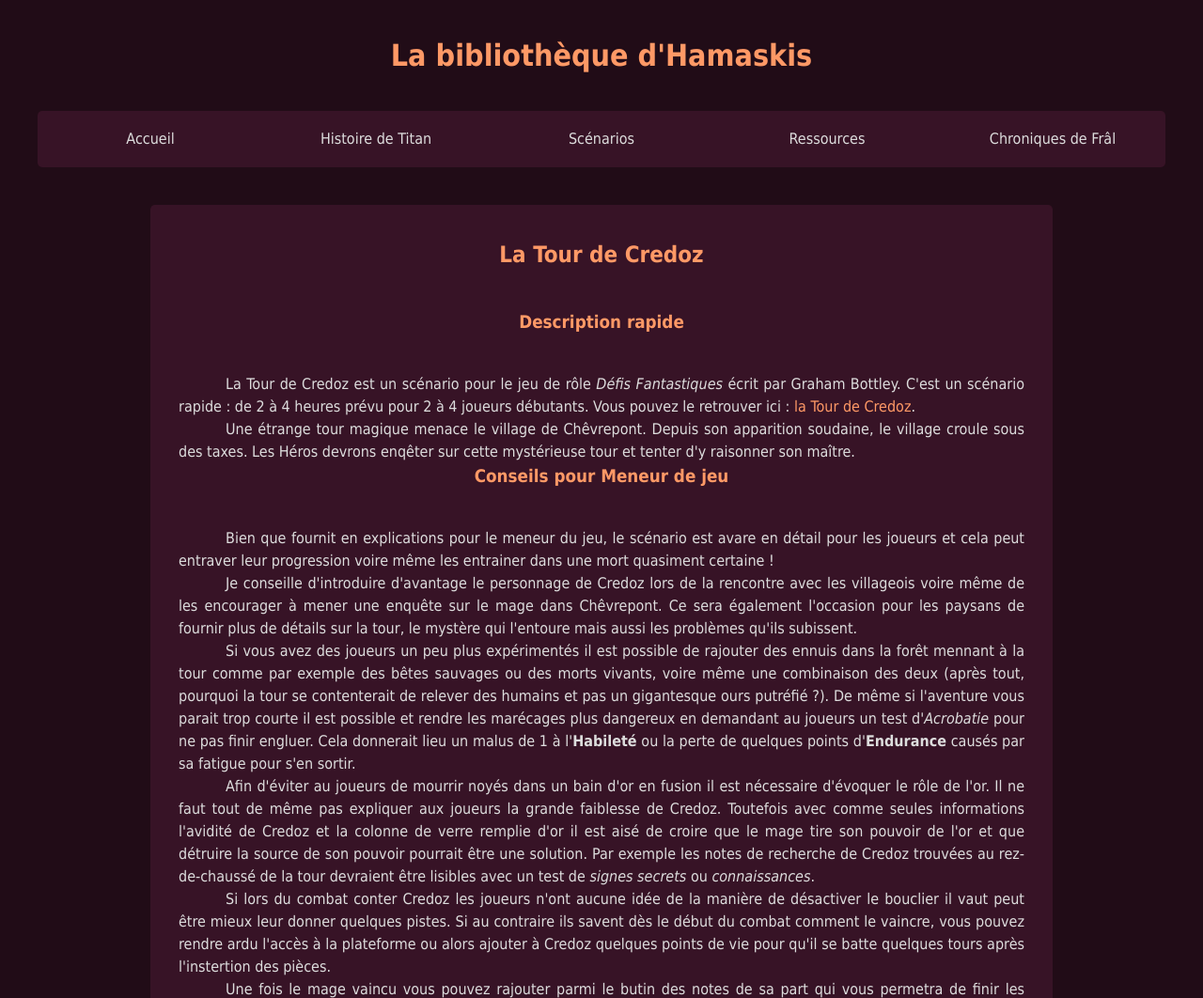
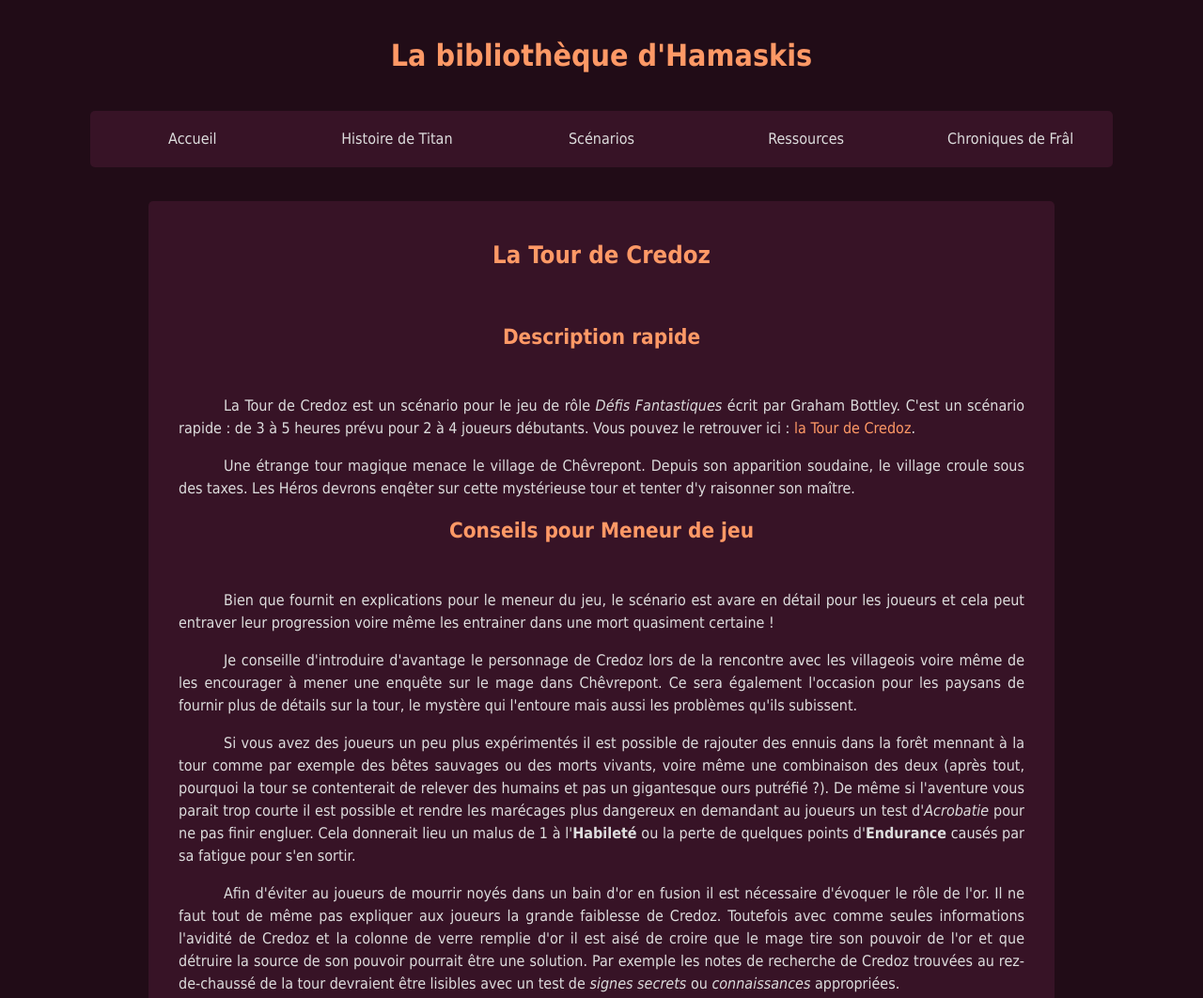
Before and after one commit to EsyArda/web, a plain HTML site: page projet web/scenarios/credoz.html in a window 1280 px wide. Shown: the top 1062 px of the page at 94% size. Drawn offline with Linux system fonts and the light colour scheme.

Commit message:
Correctifs notemment pour avoir des tailles relatives

```diff
--- a/projet web/scenarios/credoz.html
+++ b/projet web/scenarios/credoz.html
@@ -45,7 +45,7 @@
 
     <h3>Description rapide</h3>
     <p>
-            La Tour de Credoz est un scénario pour le jeu de rôle <em>Défis     Fantastiques</em> écrit par Graham Bottley. C'est un scénario rapide : de 2 à 4 heures prévu pour 2 à 4 joueurs débutants. Vous pouvez le retrouver ici : <a href="tourCredoz.pdf"> la Tour de Credoz</a>.
+        La Tour de Credoz est un scénario pour le jeu de rôle <em>Défis     Fantastiques</em> écrit par Graham Bottley. C'est un scénario rapide : de 3 à 5 heures prévu pour 2 à 4 joueurs débutants. Vous pouvez le retrouver ici : <a href="tourCredoz.pdf"> la Tour de Credoz</a>.
     </p>
     <p>
         Une étrange tour magique menace le village de Chêvrepont. Depuis son apparition soudaine, le village croule sous des taxes. Les Héros devrons enqêter sur cette mystérieuse tour et tenter d'y raisonner son maître.
@@ -63,7 +63,7 @@
         Si vous avez des joueurs un peu plus expérimentés il est possible de rajouter des ennuis dans la forêt mennant à la tour comme par exemple des bêtes sauvages ou des morts vivants, voire même une combinaison des deux (après tout, pourquoi la tour se contenterait de relever des humains et pas un gigantesque ours putréfié ?). De même si l'aventure vous parait trop courte il est possible et rendre les marécages plus dangereux en demandant au joueurs un test d'<em>Acrobatie</em> pour ne pas finir engluer. Cela donnerait lieu un malus de 1 à l'<strong>Habileté</strong> ou la perte de quelques points d'<strong>Endurance</strong> causés par sa fatigue pour s'en sortir.
     </p>
     <p>
-            Afin d'éviter au joueurs de mourrir noyés dans un bain d'or en fusion il est nécessaire d'évoquer le rôle de l'or. Il ne faut tout de même pas expliquer aux joueurs la grande faiblesse de Credoz. Toutefois avec comme seules informations l'avidité de Credoz et la colonne de verre remplie d'or il est aisé de croire que le mage tire son pouvoir de l'or et que détruire la source de son pouvoir pourrait être une solution. Par exemple les notes de recherche de Credoz trouvées au rez-de-chaussé de la tour devraient être lisibles avec un test de <em>signes secrets</em> ou <em>connaissances</em>.
+        Afin d'éviter au joueurs de mourrir noyés dans un bain d'or en fusion il est nécessaire d'évoquer le rôle de l'or. Il ne faut tout de même pas expliquer aux joueurs la grande faiblesse de Credoz. Toutefois avec comme seules informations l'avidité de Credoz et la colonne de verre remplie d'or il est aisé de croire que le mage tire son pouvoir de l'or et que détruire la source de son pouvoir pourrait être une solution. Par exemple les notes de recherche de Credoz trouvées au rez-de-chaussé de la tour devraient être lisibles avec un test de <em>signes secrets</em> ou <em>connaissances</em> appropriées.
     </p>
     <p>
         Si lors du combat conter Credoz les joueurs n'ont aucune idée de la manière de désactiver le bouclier il vaut peut être mieux leur donner quelques pistes.
--- a/projet web/style.css
+++ b/projet web/style.css
@@ -1,5 +1,7 @@
 /* mise en page globale, structure de la page */
-* {
+html, body, div, span, applet, object, iframe, h1, h2, h3, h4, h5, h6, p, blockquote, pre, a, abbr, acronym, address, big, cite, code, del, dfn, em, img, ins, kbd, q, s, samp, small, strike,
+strong, sub, sup, tt, var, b, u, i, center, dl, dt, dd, ol, ul, li, fieldset, form, label, legend, table, caption, tbody, tfoot, thead, tr, th, td, article, aside, canvas, details, embed,  figure, figcaption,
+footer, header, hgroup,  menu, nav, output, ruby, section, summary, time, mark, audio, video {
     margin: 0;
     padding: 0;
 }
@@ -36,11 +38,11 @@ section
     width: 900px;
     margin: auto;
     text-align: justify;
-    padding-left: 30px; /* marge intérieure */
-    padding-right: 30px;
-    padding-top: 15px;
-    padding-bottom: 15px;
-    margin: 20px; /* Marge extérieure */
+    padding-left: 2em; /* marge intérieure */
+    padding-right: 2em;
+    padding-top: 0.8em;
+    padding-bottom: 0.8em;
+    margin: 1em; /* Marge extérieure */
     background-color: #371326;
     border-radius: 5px; -moz-border-radius: 5px; -webkit-border-radius: 5px;
     word-wrap: break-word;
@@ -51,27 +53,44 @@ section
 /* titres de page */
 h2
 {
+    font-size: 1.6em;
     text-align: center;
-  padding-top: 20px;
-  padding-bottom: 40px;
+    padding-top: 1em;
+    padding-bottom: 2em;
     color: #FF9966;
 }
 
 h3
 {
+    font-size: 1.4em;
     text-align: center;
-  padding-bottom: 40px;
+    padding-bottom: 2em;
     color: #FF9966;
 }
 
 h4
 {
+    font-size: 1.2em;
+    color: #FF9966;
+}
+
+h5
+{
+    font-size: 1.1em;
+    color: #FF9966;
+}
+
+h6
+{
+    font-size: 1em;
     color: #FF9966;
 }
 
 p
 {
-  text-indent: 50px;
+    max-width: 80em;
+    text-indent: 3em;
+    margin: 0 0 1em;
 }
 
 p a
@@ -84,7 +103,7 @@ p a
 /* pied de la page */
 footer
 {
-  width: 1200px;
+    width: 85%;
     height: 60px;
     display : table;
     margin-right: auto;
@@ -105,7 +124,7 @@ footer
 /* menu horizontal */
 #menu
 {
-  width: 1200px;
+    width: 85%;
     height: 60px;
     display: table;
     margin-right: auto;
```
Also changed, not shown: projet web/accueil.html (+6 -2 lines), projet web/fral.html (indentation only), 1 other file. Lines whose indentation alone changed are shown as unchanged.
